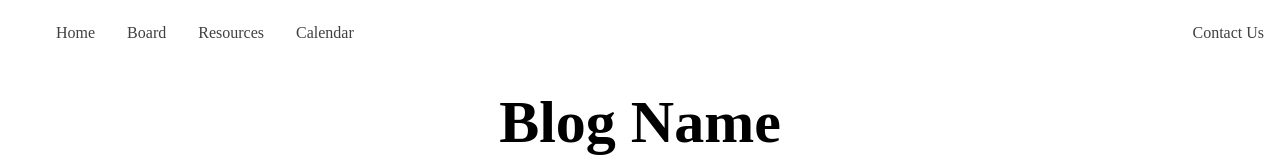
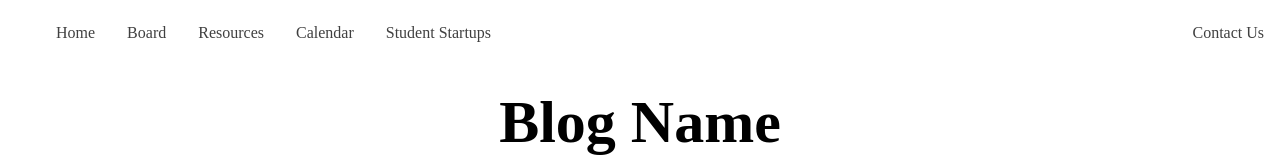
Before and after one commit to cross003/ENTREPRENEURS, a plain HTML site: page Board.htm in a window 1280 px wide. Shown: the top 160 px of the page. Drawn offline with Linux system fonts and the light colour scheme.

Commit message:
Update Board.htm

```diff
--- a/Board.htm
+++ b/Board.htm
@@ -118,6 +118,7 @@ body {
 	<a href="https://cross003.github.io/Entrepreneurs/Board.htm">Board</a>
 	<a href="https://my3.my.umbc.edu/groups/entrepreneurs/files">Resources</a>
 	<a href="https://cross003.github.io/Entrepreneurs/Calendar.htm">Calendar</a>
+	<a href="https://my3.my.umbc.edu/groups/entrepreneurs/files/11102">Student Startups</a>
 	<a href="https://cross003.github.io/Entrepreneurs/Contact.htm" style="float:right">Contact Us</a>
   </div>
 </div>
```
